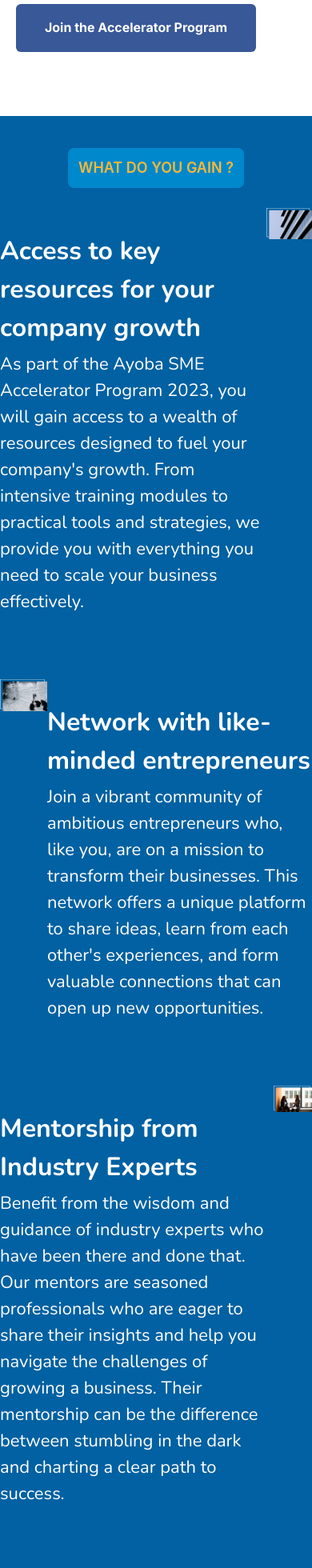
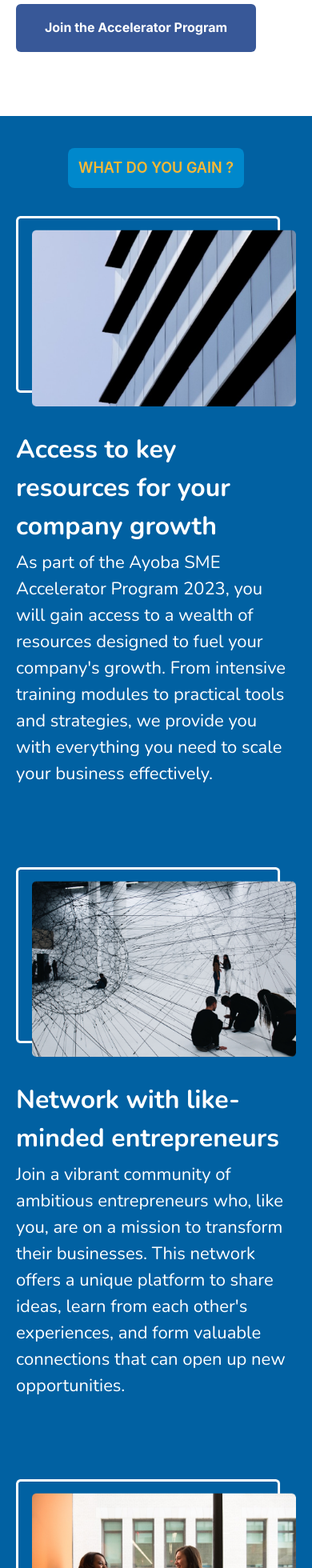
Before and after one commit to thomasAmara/Ayoba-App, a React (Create React App) app: page / in a window 390 px wide. Shown: the part 1844-3804 px from the top of the page at 80% size. Built offline with nearby package versions, Linux system fonts and the light colour scheme.

Commit message:
responsive design

```diff
--- a/src/components/Insight.jsx
+++ b/src/components/Insight.jsx
@@ -40,7 +40,8 @@ function Insight() {
           <Stack spacing={20}>
             <Box
               display='flex'
-              flexDirection='row'
+              p={['10px 20px', '6px 12px']}
+              flexDirection={['column-reverse', 'row', 'row']}
               justifyContent='space-between'
             >
               <Box pt='30px' maxWidth='450px'>
@@ -72,7 +73,8 @@ function Insight() {
             </Box>
             <Box
               display='flex'
-              flexDirection='row-reverse'
+              p={['10px 20px', '6px 12px']}
+              flexDirection={['column-reverse', 'row-reverse', 'row-reverse']}
               justifyContent='space-between'
             >
               <Box pt='30px' maxWidth='450px'>
@@ -104,7 +106,8 @@ function Insight() {
             </Box>
             <Box
               display='flex'
-              flexDirection='row'
+              p={['10px 20px', '6px 12px']}
+              flexDirection={['column-reverse', 'row', 'row']}
               justifyContent='space-between'
             >
               <Box pt='30px' maxWidth='450px'>
@@ -137,7 +140,8 @@ function Insight() {
             </Box>
             <Box
               display='flex'
-              flexDirection='row-reverse'
+              p={['10px 20px', '6px 12px']}
+              flexDirection={['column-reverse', 'row-reverse', 'row-reverse']}
               justifyContent='space-between'
             >
               <Box maxWidth='450px'>
```
